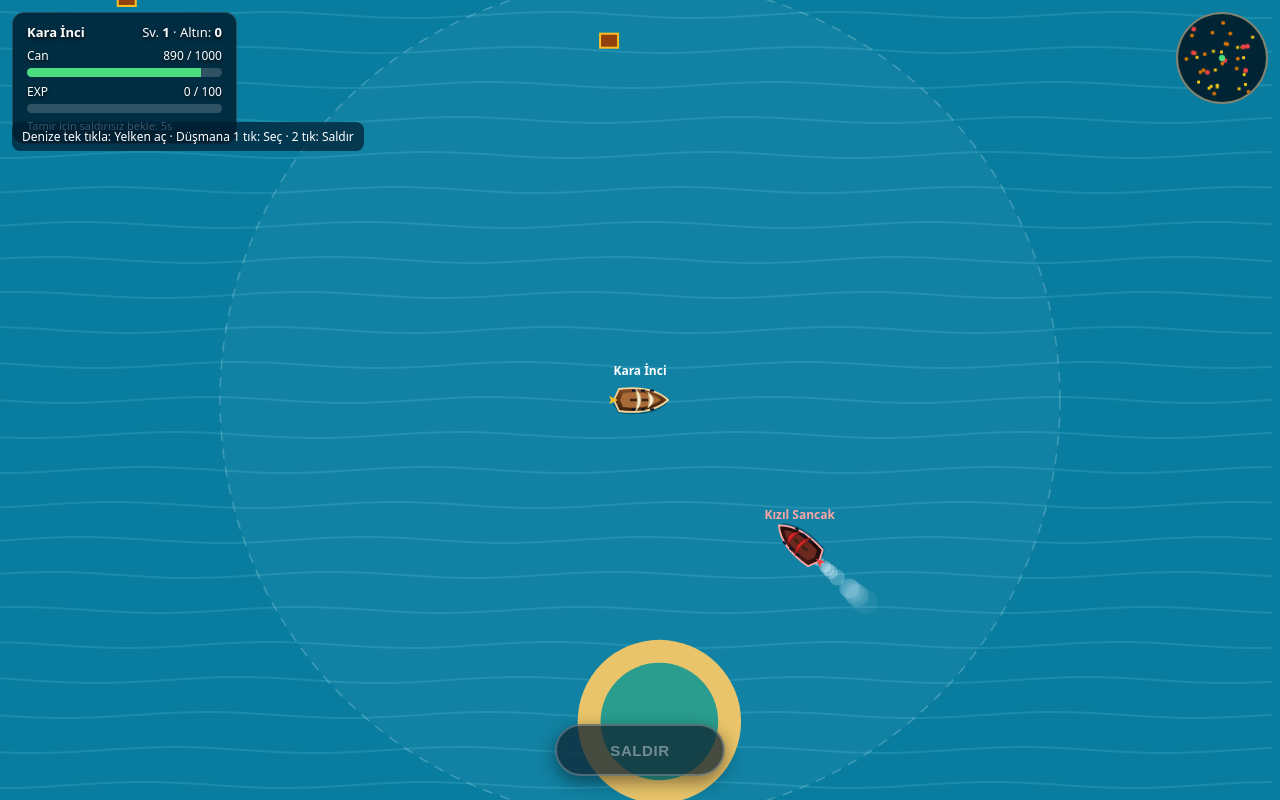
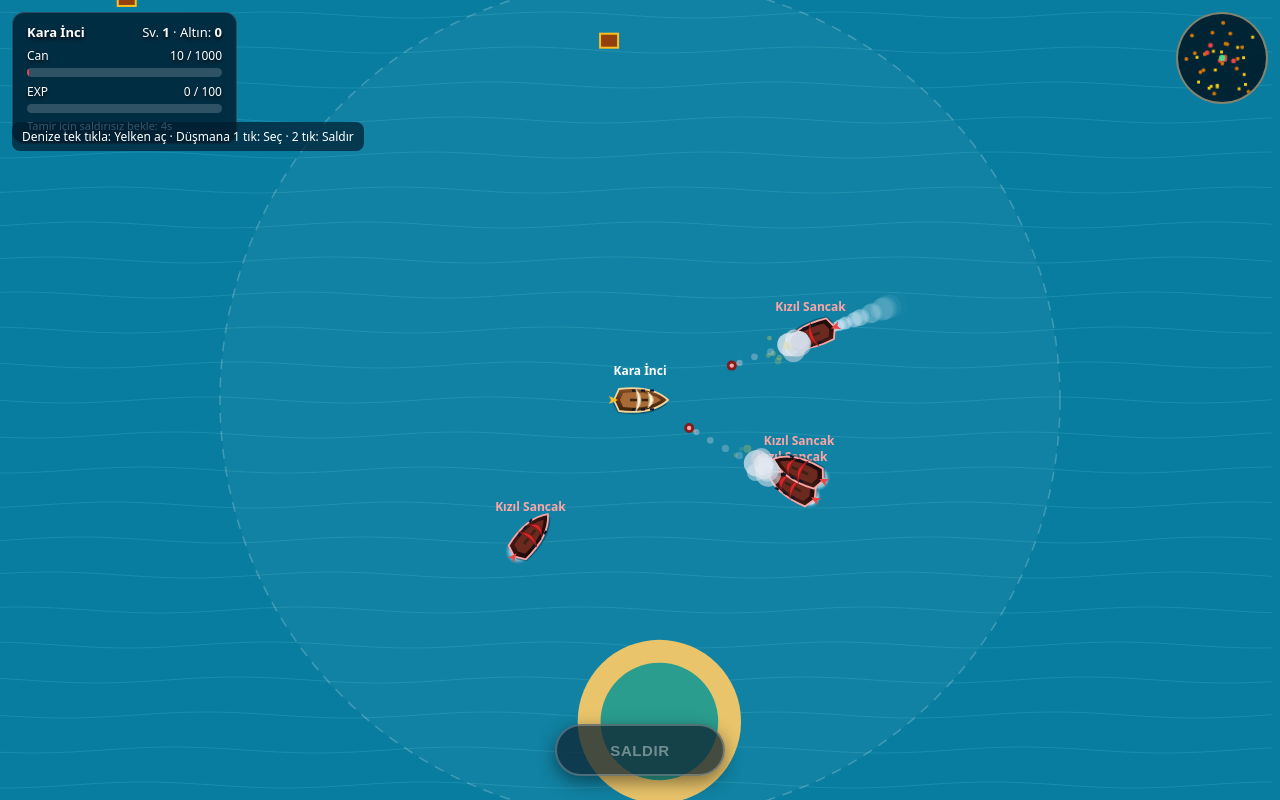
Before and after one commit to deneme4848-ee/Denemek, a plain HTML site: page index.html in a window 1280 px wide. Drawn offline with Linux system fonts and the light colour scheme.

Commit message:
Add screen shake and visual effects for attacks

```diff
--- a/index.html
+++ b/index.html
@@ -10,7 +10,7 @@
       margin: 0; width: 100%; height: 100%; overflow: hidden;
       background: #073b59; color: #fff; font-family: system-ui, -apple-system, sans-serif;
     }
-    canvas { display: block; width: 100%; height: 100%; touch-action: manipulation; cursor: crosshair; }
+    canvas { display: block; width: 100%; height: 100%; touch-action: none; cursor: crosshair; }
 
     #hud {
       position: fixed; top: 12px; left: 12px; right: 12px;
@@ -161,7 +161,7 @@ resize();
 const WORLD_SIZE = 2400;
 const ATTACK_RANGE = 420;
 
-let player, enemies, islands, treasures, shots, particles, floatingTexts, isGameOver;
+let player, enemies, islands, treasures, shots, particles, shockwaves, flashes, floatingTexts, isGameOver;
 let targetPos = null;
 let selectedEnemyId = null;
 let isAttacking = false;
@@ -169,6 +169,8 @@ let lastPlayerShot = 0;
 let lastClickEnemyId = null;
 let lastClickTime = 0;
 let nextEnemyId = 1;
+let shakeTime = 0;
+let shakeIntensity = 0;
 
 function syncAttackButton() {
   const selectedEnemy = enemies.find(e => e.id === selectedEnemyId);
@@ -198,6 +200,7 @@ function initGame() {
   isAttacking = false;
   lastClickEnemyId = null;
   lastClickTime = 0;
+  shakeTime = 0;
   gameOverEl.style.display = 'none';
 
   const now = Date.now();
@@ -215,6 +218,8 @@ function initGame() {
 
   shots = [];
   particles = [];
+  shockwaves = [];
+  flashes = [];
   floatingTexts = [];
   islands = [];
   treasures = [];
@@ -251,9 +256,9 @@ function spawnTreasure() {
 function spawnEnemy() {
   let ex, ey;
   do {
-    ex = (Math.random() - 0.5) * WORLD_SIZE * 1.7;
-    ey = (Math.random() - 0.5) * WORLD_SIZE * 1.7;
-  } while (Math.hypot(ex - player.x, ey - player.y) < 420);
+    ex = (Math.random() - 0.5) * 1400;
+    ey = (Math.random() - 0.5) * 1400;
+  } while (Math.hypot(ex - player.x, ey - player.y) < 180);
 
   enemies.push({
     id: nextEnemyId++,
@@ -308,40 +313,134 @@ function addFloatingText(x, y, text, color) {
   });
 }
 
-function createExplosion(x, y, color = '#ff9e2c', count = 14) {
-  for (let i = 0; i < count; i++) {
-    const ang = Math.random() * Math.PI * 2;
-    const spd = 1 + Math.random() * 3.5;
+function addScreenShake(intensity = 5, duration = 180) {
+  shakeIntensity = Math.max(shakeIntensity, intensity);
+  shakeTime = Math.max(shakeTime, duration);
+}
+
+// Gerçekçi namlu alevi ve barut dumanı efekti
+function spawnMuzzleEffects(x, y, angle) {
+  flashes.push({
+    x,
+    y,
+    angle,
+    life: 1,
+    decay: 0.16,
+    radius: 16
+  });
+
+  // Barut dumanı bulutları
+  for (let i = 0; i < 9; i++) {
+    const spread = (Math.random() - 0.5) * 0.9;
+    const dir = angle + spread;
+    const spd = 0.6 + Math.random() * 2.1;
     particles.push({
-      x, y,
-      vx: Math.cos(ang) * spd,
-      vy: Math.sin(ang) * spd,
+      type: 'smoke',
+      x,
+      y,
+      vx: Math.cos(dir) * spd,
+      vy: Math.sin(dir) * spd,
+      life: 0.78 + Math.random() * 0.2,
+      decay: 0.015 + Math.random() * 0.012,
+      size: 5 + Math.random() * 5,
+      grow: 0.28,
+      color: Math.random() < 0.5 ? '#e2e8f0' : '#cbd5e1'
+    });
+  }
+
+  // Kısa süreli kıvılcım
+  for (let i = 0; i < 6; i++) {
+    const spread = (Math.random() - 0.5) * 0.65;
+    const dir = angle + spread;
+    const spd = 2.5 + Math.random() * 3.5;
+    particles.push({
+      type: 'spark',
+      x,
+      y,
+      vx: Math.cos(dir) * spd,
+      vy: Math.sin(dir) * spd,
       life: 1,
-      decay: 0.025 + Math.random() * 0.02,
-      size: 3 + Math.random() * 4,
-      color
+      decay: 0.06 + Math.random() * 0.03,
+      size: 2 + Math.random() * 2,
+      color: '#fde047'
     });
   }
 }
 
-function fireLockedCannon(shooter, targetId, isPlayer) {
-  const muzzleX = shooter.x + Math.cos(shooter.a) * 18;
-  const muzzleY = shooter.y + Math.sin(shooter.a) * 18;
+// Gerçekçi isabet patlaması, şok dalgası ve ateş parçacıkları
+function spawnImpactEffects(x, y, isPlayerHit = false) {
+  shockwaves.push({
+    x,
+    y,
+    r: 6,
+    maxR: 38,
+    alpha: 0.85,
+    color: isPlayerHit ? '#fca5a5' : '#fdba74'
+  });
+
+  addScreenShake(isPlayerHit ? 6 : 4, 170);
+
+  // Ateş ve patlama parçacıkları
+  for (let i = 0; i < 18; i++) {
+    const ang = Math.random() * Math.PI * 2;
+    const spd = 1.2 + Math.random() * 4.2;
+    const palette = ['#fffbeb', '#fde047', '#fb923c', '#ef4444'];
+    particles.push({
+      type: 'fire',
+      x,
+      y,
+      vx: Math.cos(ang) * spd,
+      vy: Math.sin(ang) * spd,
+      life: 1,
+      decay: 0.028 + Math.random() * 0.022,
+      size: 3 + Math.random() * 4.5,
+      grow: -0.02,
+      color: palette[Math.floor(Math.random() * palette.length)]
+    });
+  }
+
+  // Koyu duman bulutu
+  for (let i = 0; i < 8; i++) {
+    const ang = Math.random() * Math.PI * 2;
+    const spd = 0.5 + Math.random() * 1.6;
+    particles.push({
+      type: 'smoke',
+      x,
+      y,
+      vx: Math.cos(ang) * spd,
+      vy: Math.sin(ang) * spd,
+      life: 0.7,
+      decay: 0.016 + Math.random() * 0.01,
+      size: 6 + Math.random() * 5,
+      grow: 0.22,
+      color: '#334155'
+    });
+  }
+}
+
+function fireLockedCannon(shooter, target, isPlayer) {
+  const angleToTarget = Math.atan2(target.y - shooter.y, target.x - shooter.x);
+  const muzzleX = shooter.x + Math.cos(angleToTarget) * 20;
+  const muzzleY = shooter.y + Math.sin(angleToTarget) * 20;
+
+  spawnMuzzleEffects(muzzleX, muzzleY, angleToTarget);
 
   shots.push({
     x: muzzleX,
     y: muzzleY,
-    speed: isPlayer ? 9.5 : 7.8,
+    prevX: muzzleX,
+    prevY: muzzleY,
+    speed: isPlayer ? 10.5 : 8.2,
     isPlayer,
-    targetId,
-    damage: isPlayer ? player.damage : 110
+    targetId: target.id,
+    damage: isPlayer ? player.damage : 110,
+    trailTimer: 0
   });
-
-  createExplosion(muzzleX, muzzleY, '#e2e8f0', 5);
 }
 
 canvas.addEventListener('pointerdown', e => {
   if (isGameOver) return;
+  e.preventDefault();
 
   const camX = player.x - W / 2;
   const camY = player.y - H / 2;
@@ -349,7 +448,7 @@ canvas.addEventListener('pointerdown', e => {
   const worldY = e.clientY + camY;
 
   let clickedEnemy = null;
-  let bestDist = 36;
+  let bestDist = 42;
   for (const enemy of enemies) {
     const d = Math.hypot(worldX - enemy.x, worldY - enemy.y);
     if (d <= bestDist) {
@@ -433,11 +532,17 @@ function updateWake(ship, isMoving) {
   }
 }
 
-function update() {
+function update(dt) {
   if (isGameOver) return;
 
   const now = Date.now();
 
+  if (shakeTime > 0) {
+    shakeTime = Math.max(0, shakeTime - dt);
+    if (shakeTime === 0) shakeIntensity = 0;
+  }
+
+  // Can 1000'in altındaysa: 5 sn saldırı almazsa her 5 sn'de +100 tamir
   if (player.hp < player.maxHp) {
     const sinceHit = now - player.lastHitTime;
     if (sinceHit >= 5000) {
@@ -497,6 +602,7 @@ function update() {
     }
   }
 
+  // Hareket ederken de menzil dışına çıkmadığı sürece seçili düşmana ateş et
   // Menzilden çıkıldığında saldırı otomatik iptal olur; tekrar girince kendiliğinden başlamaz
   if (isAttacking && selectedEnemy) {
     const distToEnemy = Math.hypot(selectedEnemy.x - player.x, selectedEnemy.y - player.y);
@@ -510,7 +616,7 @@ function update() {
       }
       if (now - lastPlayerShot > 520) {
         lastPlayerShot = now;
-        fireLockedCannon(player, selectedEnemy.id, true);
+        fireLockedCannon(player, selectedEnemy, true);
       }
     }
   }
@@ -521,7 +627,7 @@ function update() {
       treasures.splice(i, 1);
       player.score += 25;
       addExp(20);
-      createExplosion(tr.x, tr.y, '#ffd783', 10);
+      spawnImpactEffects(tr.x, tr.y, false);
       updateHUD();
       spawnTreasure();
     }
@@ -542,7 +648,7 @@ function update() {
       }
       if (distToPlayer < 420 && now - e.lastShot > 1800) {
         e.lastShot = now;
-        fireLockedCannon(e, player.id, false);
+        fireLockedCannon(e, player, false);
       }
     } else {
       e.turnTimer--;
@@ -568,8 +674,27 @@ function update() {
     }
   }
 
+  // Kilitli Top Gülleleri ve Duman İzleri
   for (let i = shots.length - 1; i >= 0; i--) {
     const s = shots[i];
+    s.prevX = s.x;
+    s.prevY = s.y;
+
+    s.trailTimer++;
+    if (s.trailTimer % 2 === 0) {
+      particles.push({
+        type: 'smoke',
+        x: s.x,
+        y: s.y,
+        vx: (Math.random() - 0.5) * 0.4,
+        vy: (Math.random() - 0.5) * 0.4,
+        life: 0.45,
+        decay: 0.025,
+        size: 3,
+        grow: 0.12,
+        color: '#cbd5e1'
+      });
+    }
 
     if (s.isPlayer) {
       const targetEnemy = enemies.find(en => en.id === s.targetId);
@@ -581,13 +706,13 @@ function update() {
       const dy = targetEnemy.y - s.y;
       const dist = Math.hypot(dx, dy);
 
-      if (dist <= s.speed + 12) {
+      if (dist <= s.speed + 14) {
         targetEnemy.hp -= s.damage;
         addFloatingText(targetEnemy.x, targetEnemy.y - 28, `-${s.damage}`, '#ffd783');
-        createExplosion(targetEnemy.x, targetEnemy.y, '#ff7b00', 10);
+        spawnImpactEffects(targetEnemy.x, targetEnemy.y, false);
 
         if (targetEnemy.hp <= 0) {
-          createExplosion(targetEnemy.x, targetEnemy.y, '#ef4444', 24);
+          spawnImpactEffects(targetEnemy.x, targetEnemy.y, false);
           if (selectedEnemyId === targetEnemy.id) {
             selectedEnemyId = null;
             isAttacking = false;
@@ -610,12 +735,12 @@ function update() {
       const dy = player.y - s.y;
       const dist = Math.hypot(dx, dy);
 
-      if (dist <= s.speed + 12) {
+      if (dist <= s.speed + 14) {
         player.hp = Math.max(0, player.hp - s.damage);
         player.lastHitTime = now;
         player.lastRegenTick = now;
         addFloatingText(player.x, player.y - 28, `-${s.damage}`, '#f87171');
-        createExplosion(player.x, player.y, '#ef4444', 12);
+        spawnImpactEffects(player.x, player.y, true);
         updateHUD();
 
         if (player.hp <= 0) {
@@ -634,10 +759,27 @@ function update() {
     }
   }
 
+  for (let i = flashes.length - 1; i >= 0; i--) {
+    const fl = flashes[i];
+    fl.life -= fl.decay;
+    fl.radius += 1.4;
+    if (fl.life <= 0) flashes.splice(i, 1);
+  }
+
+  for (let i = shockwaves.length - 1; i >= 0; i--) {
+    const sw = shockwaves[i];
+    sw.r += (sw.maxR - sw.r) * 0.18 + 1.2;
+    sw.alpha -= 0.045;
+    if (sw.alpha <= 0) shockwaves.splice(i, 1);
+  }
+
   for (let i = particles.length - 1; i >= 0; i--) {
     const pt = particles[i];
     pt.x += pt.vx;
     pt.y += pt.vy;
+    pt.vx *= 0.95;
+    pt.vy *= 0.95;
+    pt.size = Math.max(0.5, pt.size + (pt.grow || 0));
     pt.life -= pt.decay;
     if (pt.life <= 0) particles.splice(i, 1);
   }
@@ -833,12 +975,23 @@ function drawMinimap() {
   mctx.fill();
 }
 
-function draw() {
-  update();
+let lastFrameTime = performance.now();
+function draw(nowTs = performance.now()) {
+  const dt = Math.min(50, nowTs - lastFrameTime);
+  lastFrameTime = nowTs;
 
-  ctx.clearRect(0, 0, W, H);
+  update(dt);
+
+  ctx.save();
+  if (shakeTime > 0) {
+    const sx = (Math.random() - 0.5) * shakeIntensity * 2;
+    const sy = (Math.random() - 0.5) * shakeIntensity * 2;
+    ctx.translate(sx, sy);
+  }
+
+  ctx.clearRect(-20, -20, W + 40, H + 40);
   ctx.fillStyle = '#087da0';
-  ctx.fillRect(0, 0, W, H);
+  ctx.fillRect(-20, -20, W + 40, H + 40);
 
   const camX = player.x - W / 2;
   const camY = player.y - H / 2;
@@ -898,11 +1051,31 @@ function draw() {
     ctx.strokeRect(sx - 9, sy - 7 + bob, 18, 14);
   }
 
+  // İzli Top Gülleleri
   for (const s of shots) {
-    ctx.fillStyle = s.isPlayer ? '#1e293b' : '#991b1b';
+    const sx = s.x - camX;
+    const sy = s.y - camY;
+    const psx = s.prevX - camX;
+    const psy = s.prevY - camY;
+
+    ctx.save();
+    ctx.strokeStyle = s.isPlayer ? 'rgba(253, 224, 71, 0.45)' : 'rgba(248, 113, 113, 0.45)';
+    ctx.lineWidth = 3;
     ctx.beginPath();
-    ctx.arc(s.x - camX, s.y - camY, 4.5, 0, Math.PI * 2);
+    ctx.moveTo(psx, psy);
+    ctx.lineTo(sx, sy);
+    ctx.stroke();
+
+    ctx.fillStyle = s.isPlayer ? '#0f172a' : '#7f1d1d';
+    ctx.beginPath();
+    ctx.arc(sx, sy, 5, 0, Math.PI * 2);
     ctx.fill();
+
+    ctx.fillStyle = s.isPlayer ? '#fde047' : '#fca5a5';
+    ctx.beginPath();
+    ctx.arc(sx, sy, 2.2, 0, Math.PI * 2);
+    ctx.fill();
+    ctx.restore();
   }
 
   for (const e of enemies) {
@@ -913,15 +1086,49 @@ function draw() {
 
   drawRealisticShip(player, W / 2, H / 2, camX, camY, false, false);
 
+  // Şok dalgaları
+  for (const sw of shockwaves) {
+    ctx.save();
+    ctx.globalAlpha = Math.max(0, sw.alpha);
+    ctx.strokeStyle = sw.color;
+    ctx.lineWidth = 2.5;
+    ctx.beginPath();
+    ctx.arc(sw.x - camX, sw.y - camY, sw.r, 0, Math.PI * 2);
+    ctx.stroke();
+    ctx.restore();
+  }
+
+  // Duman, alev ve kıvılcım parçacıkları
   for (const pt of particles) {
-    ctx.globalAlpha = pt.life;
+    ctx.save();
+    ctx.globalAlpha = Math.max(0, pt.life);
     ctx.fillStyle = pt.color;
     ctx.beginPath();
     ctx.arc(pt.x - camX, pt.y - camY, pt.size, 0, Math.PI * 2);
     ctx.fill();
+    ctx.restore();
   }
-  ctx.globalAlpha = 1;
 
+  // Namlu alevi parlamaları
+  for (const fl of flashes) {
+    const fx = fl.x - camX;
+    const fy = fl.y - camY;
+    ctx.save();
+    ctx.translate(fx, fy);
+    ctx.rotate(fl.angle);
+    ctx.globalAlpha = Math.max(0, fl.life);
+    const grad = ctx.createRadialGradient(0, 0, 1, 0, 0, fl.radius);
+    grad.addColorStop(0, '#ffffff');
+    grad.addColorStop(0.45, '#fde047');
+    grad.addColorStop(1, 'rgba(249, 115, 22, 0)');
+    ctx.fillStyle = grad;
+    ctx.beginPath();
+    ctx.arc(0, 0, fl.radius, 0, Math.PI * 2);
+    ctx.fill();
+    ctx.restore();
+  }
+
+  // Kısa süreli hasar / tamir rakamları
   for (const ft of floatingTexts) {
     ctx.save();
     ctx.globalAlpha = Math.max(0, ft.alpha);
@@ -935,12 +1142,14 @@ function draw() {
     ctx.restore();
   }
 
+  ctx.restore();
+
   drawMinimap();
   requestAnimationFrame(draw);
 }
 
 initGame();
-draw();
+requestAnimationFrame(draw);
 </script>
 </body>
 </html>
```
